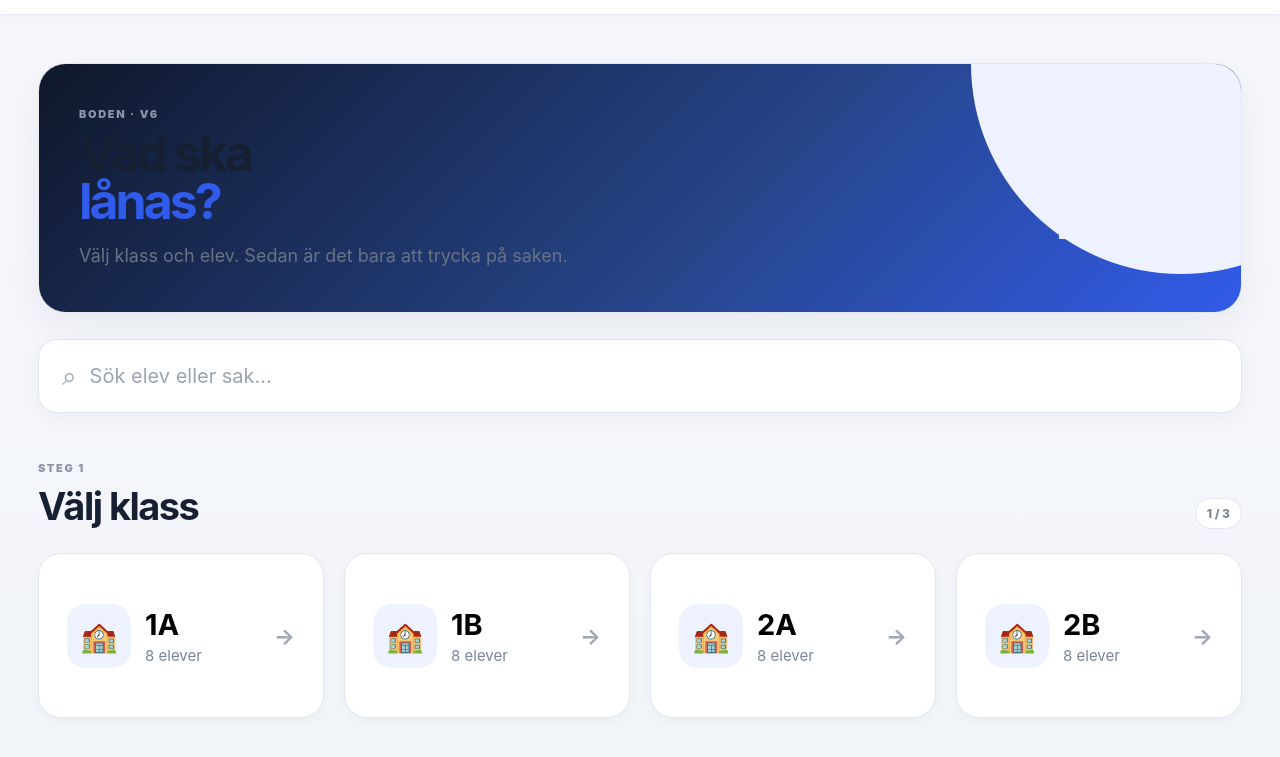
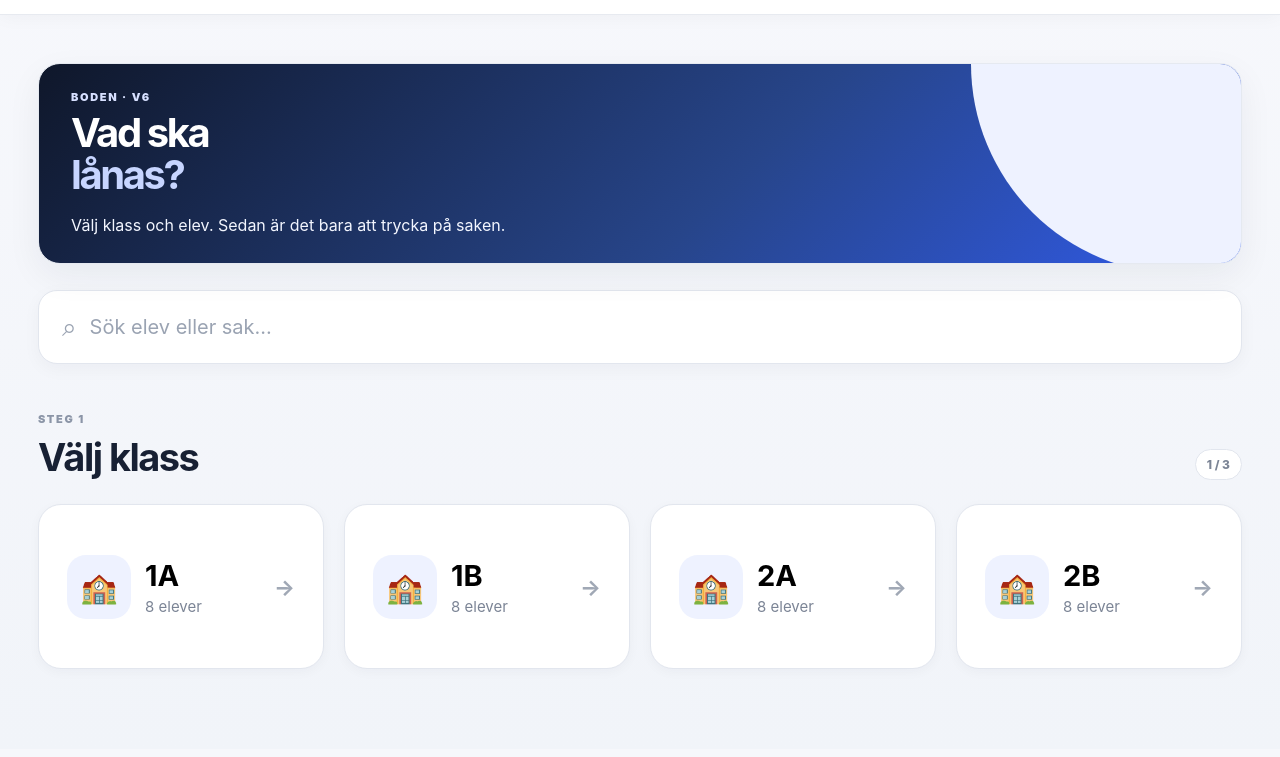
Before and after one commit to elialo-cloud/Utl-ning, a plain HTML site: page index.html in a window 1280 px wide. Shown: the part 73-830 px from the top of the page. Drawn offline with Linux system fonts and the light colour scheme.

Commit message:
Make homepage hero smaller and improve text contrast

```diff
--- a/index.html
+++ b/index.html
@@ -1,6 +1,6 @@
 <!DOCTYPE html>
 <html lang="sv">
-<head><meta charset="UTF-8"><meta name="viewport" content="width=device-width,initial-scale=1,viewport-fit=cover"><meta name="theme-color" content="#101828"><meta name="apple-mobile-web-app-capable" content="yes"><title>Boden — V6</title><link rel="stylesheet" href="style.css?v=7"><style>
+<head><meta charset="UTF-8"><meta name="viewport" content="width=device-width,initial-scale=1,viewport-fit=cover"><meta name="theme-color" content="#101828"><meta name="apple-mobile-web-app-capable" content="yes"><title>Boden — V6</title><link rel="stylesheet" href="style.css?v=8"><style>
 /* V6 frontend polish */
 :root{--accent:#315bea;--accent2:#2447c7;--blue:#eef2ff;--ink:#111827;--bg:#f7f8fc}
 body{font-size:18px;background:linear-gradient(180deg,#f7f8fc 0%,#f1f4f9 100%)}
@@ -9,8 +9,8 @@ body{font-size:18px;background:linear-gradient(180deg,#f7f8fc 0%,#f1f4f9 100%)}
 .brand-mark{width:52px;height:52px;border-radius:16px;font-size:24px}.brand strong{font-size:20px}.brand small{font-size:14px}
 .nav-btn{min-height:50px;padding:13px 18px;font-size:16px}
 .view{padding:48px 38px 80px}
-.hero{min-height:250px;padding:34px 40px;border-radius:28px;background:linear-gradient(135deg,#0f172a 0%,#27458a 58%,#315bea 100%)}
-.hero h1{font-size:50px}.hero p:not(.eyebrow){font-size:18px;max-width:650px}
+.hero{min-height:190px;padding:26px 32px;border-radius:22px;background:linear-gradient(135deg,#0f172a 0%,#27458a 58%,#315bea 100%)}
+.hero h1{font-size:40px!important;color:#fff!important;line-height:1.05}.hero h1 span{color:#c7d5ff!important}.hero p.eyebrow{color:#d7e0ff!important}.hero p:not(.eyebrow){font-size:16px;max-width:560px;color:#f3f6ff!important}.hero-mark{display:none!important}
 .quick-search{height:74px;border-radius:19px;margin:26px 0 48px;padding:0 23px}.quick-search input{font-size:20px}
 .section-head{margin-bottom:24px}.section-head h2{font-size:38px}.section-head p:not(.eyebrow){font-size:17px}
 .class-grid{gap:20px}.class-card{min-height:165px;padding:28px;border-radius:23px}.class-card strong{font-size:29px}.class-card small{font-size:15px}.class-icon{width:64px;height:64px;border-radius:19px;font-size:30px}
```
